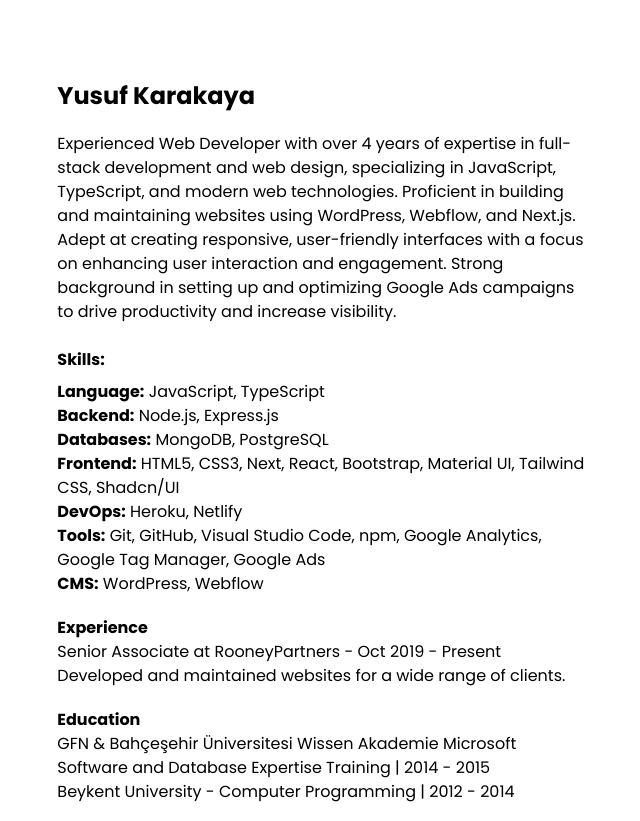
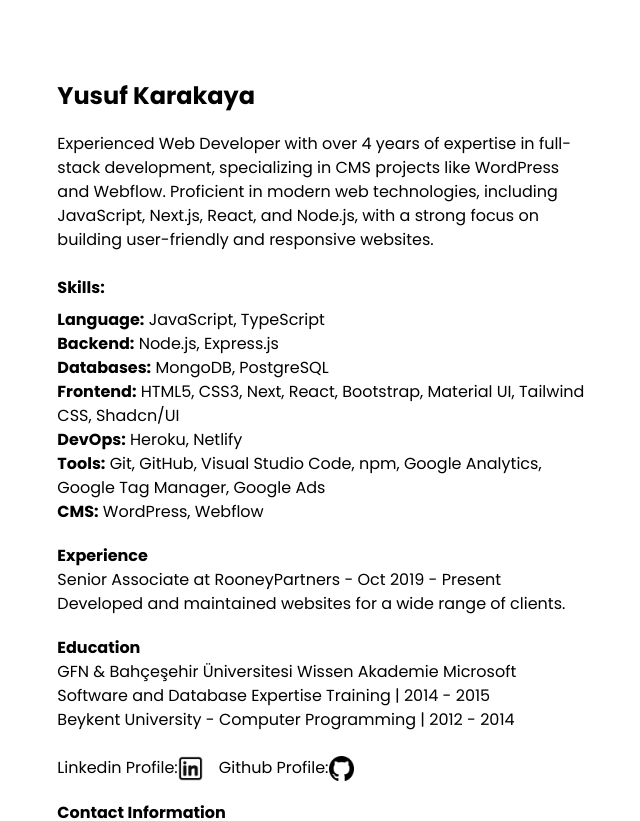
Before and after one commit to yusufkarakaya/yusufkarakaya-nextjs, a Next.js app: page / in a window 1280 px wide. Shown: the top 821 px of the page, without its empty margins (316-956 px from the left). Built offline with nearby package versions, Linux system fonts and the light colour scheme.

Commit message:
updated bio

```diff
--- a/app/page.tsx
+++ b/app/page.tsx
@@ -11,13 +11,10 @@ export default function Home() {
             </h1>
             <p className="mt-5">
               Experienced Web Developer with over 4 years of expertise in
-              full-stack development and web design, specializing in JavaScript,
-              TypeScript, and modern web technologies. Proficient in building
-              and maintaining websites using WordPress, Webflow, and Next.js.
-              Adept at creating responsive, user-friendly interfaces with a
-              focus on enhancing user interaction and engagement. Strong
-              background in setting up and optimizing Google Ads campaigns to
-              drive productivity and increase visibility.
+              full-stack development, specializing in CMS projects like
+              WordPress and Webflow. Proficient in modern web technologies,
+              including JavaScript, Next.js, React, and Node.js, with a strong
+              focus on building user-friendly and responsive websites.
             </p>
             <br />
             <strong>Skills:</strong>
```
